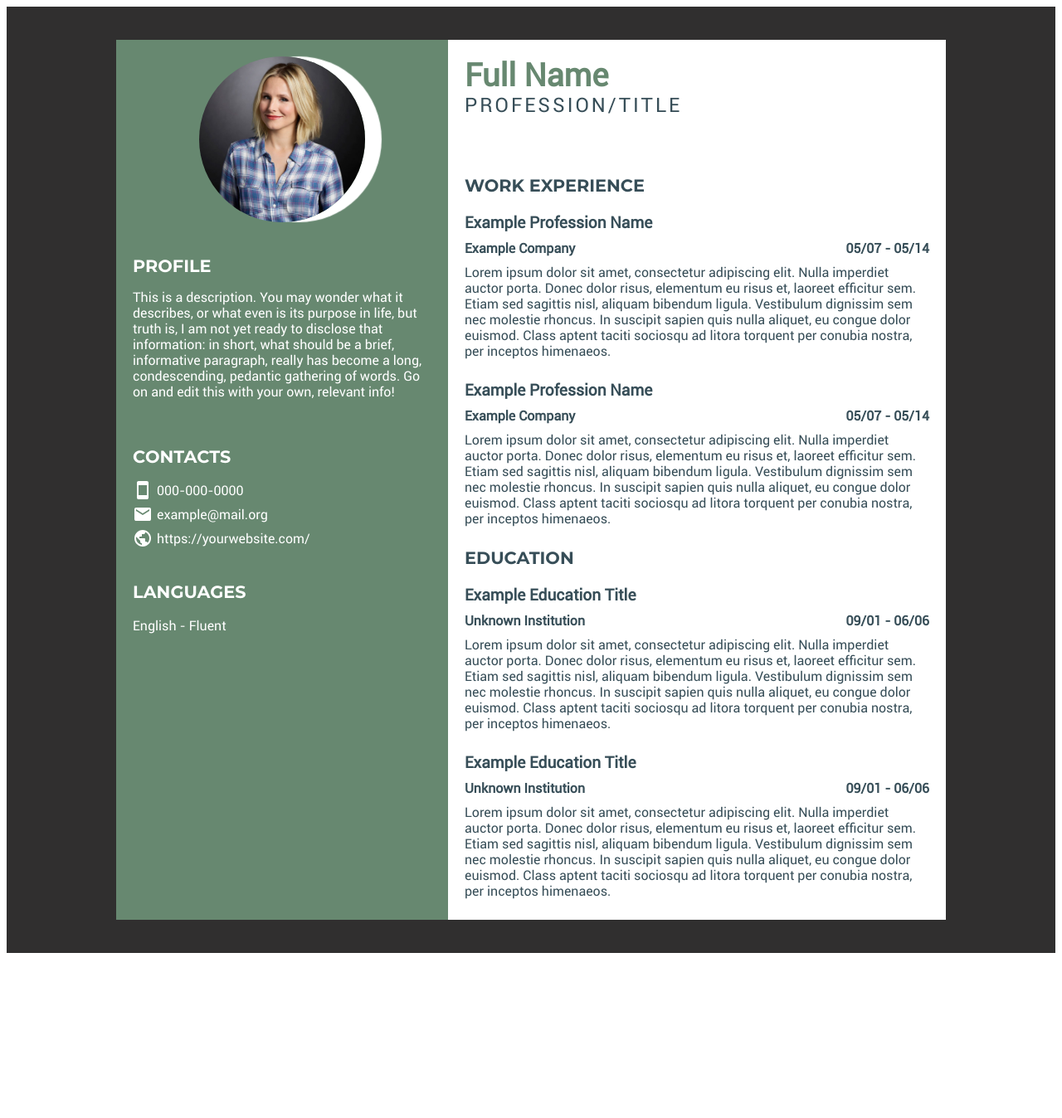
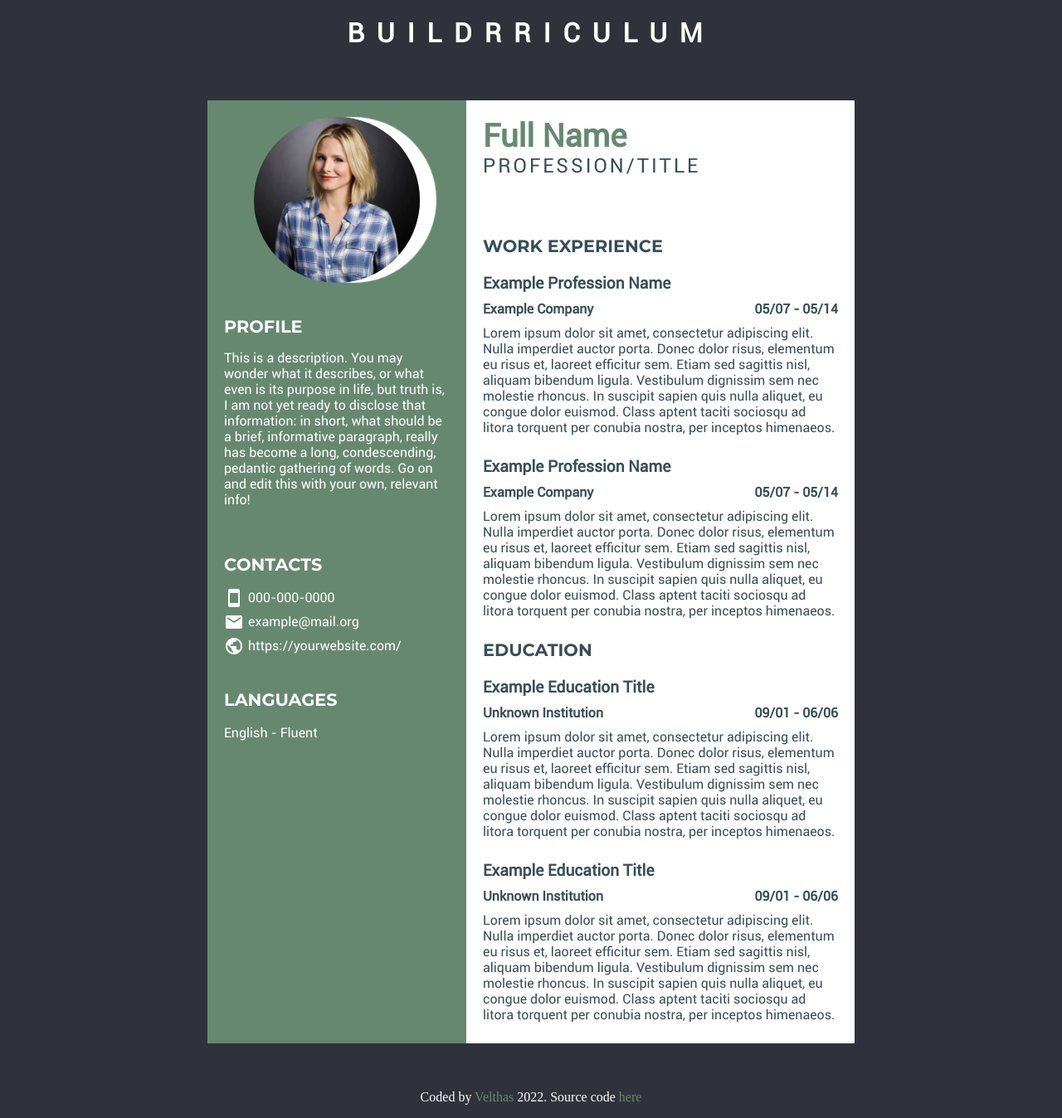
Before and after one commit to Velthas/buildrriculum, a React app: page / in a window 1280 px wide. Shown: the whole page at 83% size. Before the commit the page ends 1157 px from the top, so only its background shows below. Built offline with nearby package versions, Linux system fonts and the light colour scheme.

Commit message:
Added header & footer components

```diff
--- a/src/App.js
+++ b/src/App.js
@@ -1,16 +1,30 @@
 import React, { Component } from 'react';
+
 import Cv from './components/Cv';
+import Header from './components/Header';
+import Footer from'./components/Footer';
+
 import './styles/cv.css';
 
 class App extends Component {
   constructor() {
     super();
+
+    this.profileUrl = 'https://github.com/Velthas';
+    this.codeUrl = 'https://github.com/Velthas/buildrriculum'
   }
 
   render() {
-    return (<div id="backdrop">
+    return (
+    <div className="container">
+      <Header name="BUILDRRICULUM" class="header flex-row centered-both" />
       <Cv />
-       </div>)
+      <Footer author="Velthas"
+        class="footer flex-row centered-both"
+        profile={this.profileUrl}
+        code={this.codeUrl} />
+    </div>
+    )
   }
 }
 
--- a/src/components/Cv.js
+++ b/src/components/Cv.js
@@ -29,6 +29,7 @@ class Cv extends Component {
 
   render() {
     return (
+    <div id="backdrop">
       <div className="flex-row" id="cv-container">
         <Sidebar
         changeInfo={this.changeInfo}
@@ -39,6 +40,7 @@ class Cv extends Component {
         addToArray={this.addToArray}
         removeFromArray={this.removeFromArray} />
       </div>
+    </div>
     );
   }
 }
--- /dev/null
+++ b/src/components/Footer.js
@@ -0,0 +1,20 @@
+import React, {Component} from 'react';
+
+class Footer extends Component {
+  constructor(props) {
+    super(props)
+  }
+
+  render() {
+    return (
+    <div className={this.props.class || ""}>
+      <p>Coded by
+        <a href={this.props.profile}> {this.props.author}</a> 2022.
+       Source code <a href={this.props.code}>here</a>
+      </p>
+    </div>
+    )
+  }
+}
+
+export default Footer;
--- /dev/null
+++ b/src/components/Header.js
@@ -0,0 +1,17 @@
+import React, {Component} from 'react';
+
+class Header extends Component {
+  constructor(props) {
+    super(props)
+  }
+
+  render() {
+    return (
+    <div className={this.props.class || ""}>
+      <h1>{this.props.name}</h1>
+    </div>
+    )
+  }
+}
+
+export default Header;
--- a/src/styles/cv.css
+++ b/src/styles/cv.css
@@ -18,8 +18,6 @@
   --filter-to-red-hover: invert(9%) sepia(64%) saturate(7468%) hue-rotate(1deg) brightness(110%) contrast(110%);
 
   --history-color: #374e58;
-
-
 }
 
 @font-face {
@@ -32,20 +30,47 @@
   src: url('../fonts/Roboto-Regular.ttf');
 }
 
+body {
+  margin: 0;
+}
+
 #backdrop {
   display: flex;
   align-items: center;
   justify-content: center;
-
-  background-color: rgb(48, 47, 47);
 }
 
 #cv-container {
-  width: 1000px;
+  width: 780px;
   min-height: 1000px;
 
   margin: 20px;
   padding: 20px;
+}
+
+.header,
+.footer,
+#backdrop {
+  background-color: #2f323b
+}
+
+.header,
+.footer {
+  color: var(--sidebar-color);
+}
+
+.header h1 {
+  font-family: 'roboto', 'Gill Sans', 'Gill Sans MT', Calibri, 'Trebuchet MS', sans-serif;
+  letter-spacing: 15px;
+}
+
+.footer a {
+  text-decoration: none;
+  color: var(--sidebar-background);
+}
+
+.footer a:hover {
+  color: #4e6955;
 }
 
 /* Shared styling */
```
